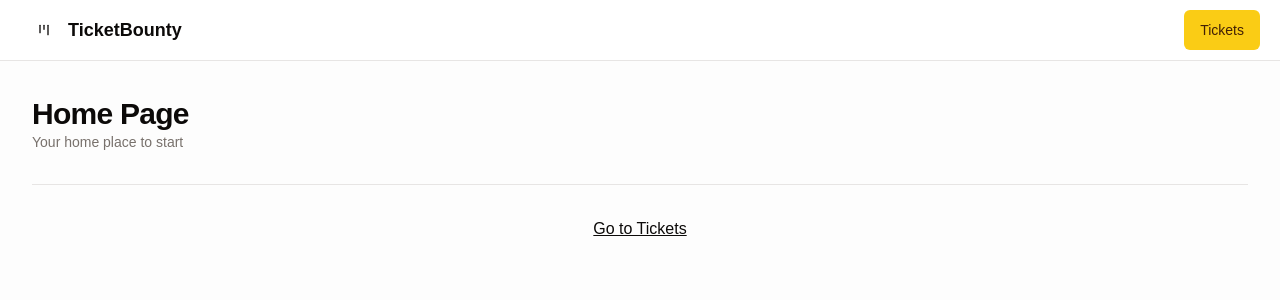
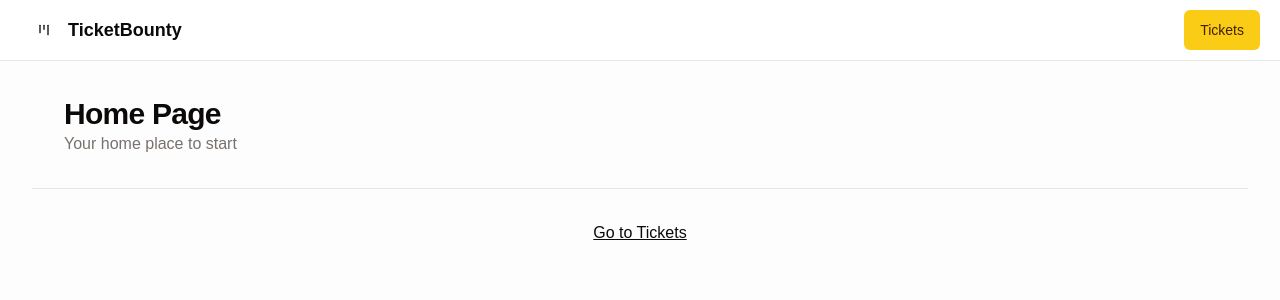
Before and after one commit to burdianov/the-road, a Next.js app: page / in a window 1280 px wide. Shown: the top 300 px of the page. Built offline with nearby package versions, Linux system fonts and the light colour scheme.

Commit message:
refactor heading component

```diff
--- a/src/components/custom/heading.tsx
+++ b/src/components/custom/heading.tsx
@@ -2,15 +2,15 @@ import { Separator } from "../ui/separator";
 
 interface HeadingProps {
   title: string;
-  description: string;
+  description?: string;
 }
 
 export default function Heading({ title, description }: HeadingProps) {
   return (
     <>
-      <div>
+      <div className="px-8">
         <h2 className="text-3xl font-bold tracking-tight">{title}</h2>
-        <p className="text-sm text-muted-foreground">{description}</p>
+        {description && <p className="text-muted-foreground">{description}</p>}
       </div>
 
       <Separator />
```
